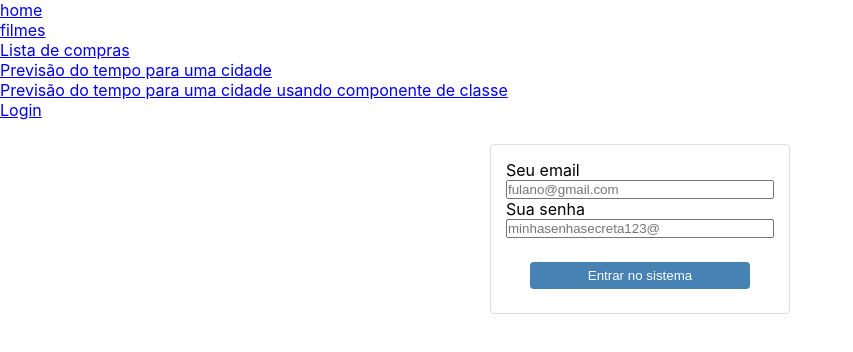
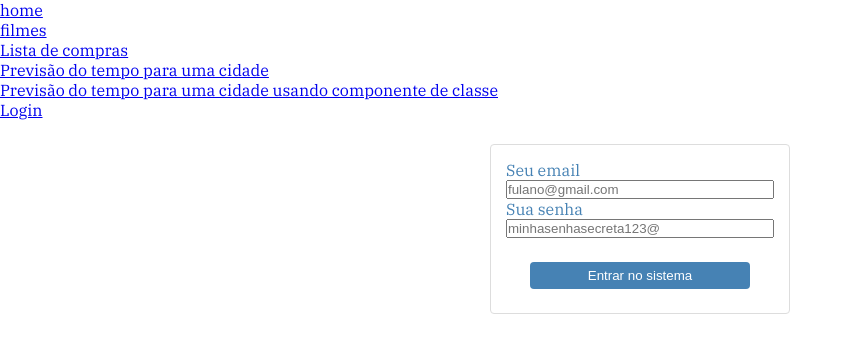
Before and after one commit to fkbral/supernova-react, a React (Vite) app in the folder 01_projeto-react/: page /login in a window 1280 px wide. Shown: the top 352 px of the page, without its empty margins (0-853 px from the left). Built offline with nearby package versions, Linux system fonts and the light colour scheme.

Commit message:
feat: tema global do Styled Components e useMemo

```diff
--- a/01_projeto-react/index.html
+++ b/01_projeto-react/index.html
@@ -5,6 +5,13 @@
     <link rel="icon" type="image/svg+xml" href="/src/favicon.svg" />
     <meta name="viewport" content="width=device-width, initial-scale=1.0" />
     <title>Vite App</title>
+
+    <link rel="preconnect" href="https://fonts.googleapis.com" />
+    <link rel="preconnect" href="https://fonts.gstatic.com" crossorigin />
+    <link
+      href="https://fonts.googleapis.com/css2?family=Arvo:wght@400;700&family=IBM+Plex+Serif:wght@200;300;400;500;700&family=Montserrat:wght@100;200;300;400;500;600&family=Poppins:wght@100;200;300;400;600;700&family=Roboto:wght@100;300;400;500;700&display=swap"
+      rel="stylesheet"
+    />
   </head>
   <body>
     <div id="root"></div>
--- /dev/null
+++ b/01_projeto-react/src/@types/styled.d.ts
@@ -0,0 +1,6 @@
+import type { DefaultTheme } from 'styled-components'
+import type { AppTheme } from '../application/theme'
+
+declare module 'styled-components' {
+  export interface DefaultTheme extends AppTheme {}
+}
--- a/01_projeto-react/src/App.tsx
+++ b/01_projeto-react/src/App.tsx
@@ -8,9 +8,13 @@ import Forecast from './pages/forecast'
 import ForecastClassComponent from './pages/forecast-class-component'
 import Login from './pages/login'
 import { AuthProvider } from './application/hooks/useAuth'
+import { ThemeProvider } from 'styled-components'
+import { darkTheme, lightTheme } from './application/theme'
+import { GlobalStyles } from './global-styles'
 
 export function App() {
   return (
+    <ThemeProvider theme={lightTheme}>
       <AuthProvider>
         <BrowserRouter>
           <HeaderMenu />
@@ -37,6 +41,9 @@ export function App() {
           </Routes>
         </BrowserRouter>
       </AuthProvider>
+
+      <GlobalStyles />
+    </ThemeProvider>
   )
 }
 
--- a/01_projeto-react/src/application/hooks/useAuth.tsx
+++ b/01_projeto-react/src/application/hooks/useAuth.tsx
@@ -1,4 +1,4 @@
-import { createContext, ReactNode, useContext, useState } from 'react'
+import { createContext, ReactNode, useContext, useMemo, useState } from 'react'
 import { userProfileMocks } from '../../__tests__/mocks/userProfileMocks'
 import { UserProfile } from '../types/UserProfile'
 
@@ -22,12 +22,32 @@ export const AuthProvider = ({ children }: { children: ReactNode }) => {
     }
   }
 
+  // const signOut = useCallback(() => {
+  //   setUserProfile(null)
+  // }, [setUserProfile])
+
   function signOut() {
     setUserProfile(null)
   }
 
+  const soma = (numero1: number, numero2: number) => numero1 + numero2
+  const num1 = 10
+  const num2 = 20
+  const somaMemoized = useMemo(() => soma(num1, num2), [num1, num2])
+
+  const authContextValue = useMemo(
+    function () {
+      return {
+        userProfile,
+        signIn,
+        signOut,
+      }
+    },
+    [userProfile, signIn, signOut]
+  )
+
   return (
-    <AuthContext.Provider value={{ userProfile, signIn, signOut }}>
+    <AuthContext.Provider value={authContextValue}>
       {children}
     </AuthContext.Provider>
   )
--- /dev/null
+++ b/01_projeto-react/src/application/theme/dark.ts
@@ -0,0 +1,11 @@
+import { defaultTheme } from './default'
+
+export const darkTheme = {
+  ...defaultTheme,
+  colors: {
+    'primary-color': 'steelblue',
+    'secondary-color': 'white',
+    'background-color': '#333',
+    'text-color': '#ccc',
+  },
+}
--- /dev/null
+++ b/01_projeto-react/src/application/theme/default.ts
@@ -0,0 +1,13 @@
+export const defaultTheme = {
+  fontFamily: {
+    title: "'Roboto', sans-serif",
+    heading: "'Poppins', sans-serif",
+    body: "'IBM Plex Serif', serif",
+
+    // font-family: 'Arvo', serif;
+    // font-family: 'IBM Plex Serif', serif;
+    // font-family: 'Montserrat', sans-serif;
+    // font-family: 'Poppins', sans-serif;
+    // font-family: 'Roboto', sans-serif;
+  },
+}
--- /dev/null
+++ b/01_projeto-react/src/application/theme/index.ts
@@ -0,0 +1,5 @@
+import { darkTheme } from './dark'
+export { darkTheme } from './dark'
+export { lightTheme } from './light'
+
+export type AppTheme = typeof darkTheme
--- /dev/null
+++ b/01_projeto-react/src/application/theme/light.ts
@@ -0,0 +1,11 @@
+import { defaultTheme } from './default'
+
+export const lightTheme = {
+  ...defaultTheme,
+  colors: {
+    'primary-color': 'steelblue',
+    'secondary-color': 'white',
+    'background-color': '#fff',
+    'text-color': '#333',
+  },
+}
--- /dev/null
+++ b/01_projeto-react/src/global-styles.ts
@@ -0,0 +1,10 @@
+import { createGlobalStyle, css } from 'styled-components'
+
+export const GlobalStyles = createGlobalStyle`
+${({ theme }) => css`
+  body {
+    font-family: ${theme.fontFamily.body};
+    background-color: ${theme.colors['background-color']};
+    color: ${theme.colors['text-color']};
+  }
+`}`
--- a/01_projeto-react/src/pages/login/index.tsx
+++ b/01_projeto-react/src/pages/login/index.tsx
@@ -27,7 +27,7 @@ const Login = () => {
   }
 
   return (
-    <S.LoginForm customTheme={customTheme} onSubmit={handleSignIn}>
+    <S.LoginForm onSubmit={handleSignIn}>
       <label htmlFor="user-email">Seu email</label>
       <input
         placeholder="fulano@gmail.com"
--- a/01_projeto-react/src/pages/login/styles.ts
+++ b/01_projeto-react/src/pages/login/styles.ts
@@ -1,19 +1,7 @@
 import styled, { css } from 'styled-components'
 
-const customTheme = {
-  fontFamily: {},
-  colors: {
-    'primary-color': 'steelblue',
-    'secondary-color': 'white',
-  },
-}
-
-type LoginFormProps = {
-  customTheme: typeof customTheme
-}
-
-export const LoginForm = styled.form<LoginFormProps>`
-  ${({ customTheme }) => css`
+export const LoginForm = styled.form`
+  ${({ theme }) => css`
     display: flex;
     flex-flow: column wrap;
     max-width: 30rem;
@@ -24,9 +12,13 @@ export const LoginForm = styled.form<LoginFormProps>`
     border-radius: 0.4rem;
     padding: 1.5rem 1.5rem 0;
 
+    label {
+      color: ${theme.colors['primary-color']};
+    }
+
     button {
       margin: 2.4rem;
-      background-color: ${customTheme.colors['primary-color']};
+      background-color: ${theme.colors['primary-color']};
     }
   `}
 `
```
Lines whose indentation alone changed are shown as unchanged.
